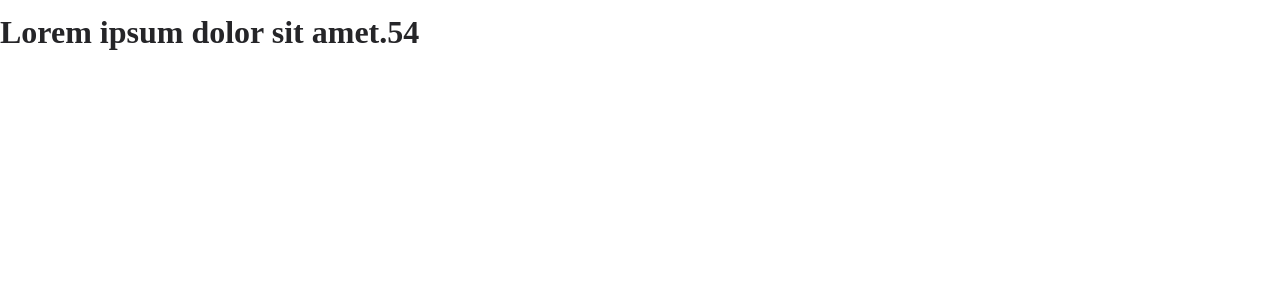
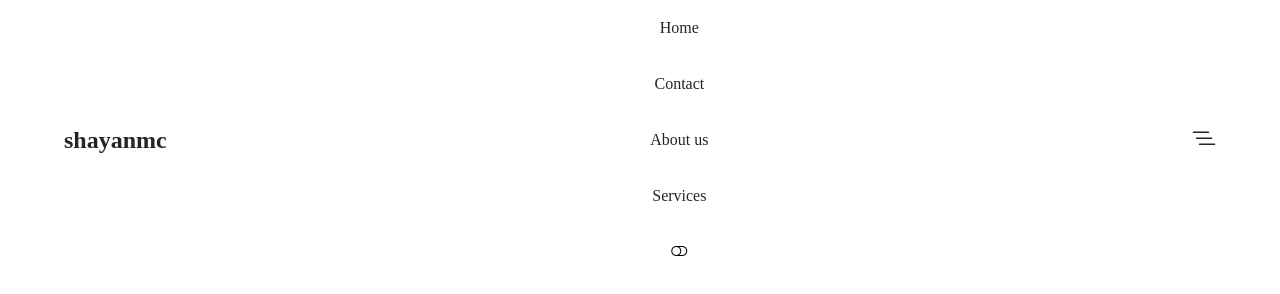
Before and after one commit to shayanmc/sass-project, a website: page index.html in a window 1280 px wide. Drawn offline with Linux system fonts and the light colour scheme; files whose address does not match are found by name.

Commit message:
add navbar

```diff
--- a/index.html
+++ b/index.html
@@ -1,12 +1,37 @@
-<!DOCTYPE html>
+<!doctype html>
 <html lang="en">
-<head>
-    <meta charset="UTF-8">
-    <meta name="viewport" content="width=device-width, initial-scale=1.0">
-    <link rel="stylesheet" href="css/styles.css">
+  <head>
+    <meta charset="UTF-8" />
+    <meta name="viewport" content="width=device-width, initial-scale=1.0" />
+    <link rel="stylesheet" href="css/styles.css" />
+    <!-- Boot strap icons -->
+    <link rel="stylesheet" href="css/bootstrap-icons.css" />
     <title>sass project</title>
-</head>
-<body>
-    <h1>Lorem ipsum dolor sit amet.54</h1>
-</body>
+  </head>
+  <body>
+    <header class="header">
+      <nav class="nav container">
+        <a class="nav__logo" href="#">shayanmc</a>
+
+        <div class="nav__menu" id="nav-menu">
+          <ul class="nav__list">
+            <li class="nav__item"><a class="nav__link" href="#">Home</a></li>
+            <li class="nav__item"><a class="nav__link" href="#">Contact</a></li>
+            <li class="nav__item">
+              <a class="nav__link" href="#">About us</a>
+            </li>
+            <li class="nav__item">
+              <a class="nav__link" href="#">Services</a>
+            </li>
+            <i class="bi bi-toggle-off"></i>
+          </ul>
+        </div>
+        <div class="nav__toggle" id="nav-toggle">
+          <i class="bi bi-list-nested"></i>
+        </div>
+        <a class="button button__header" href="#">lorem</a>
+      </nav>
+    </header>
+    <script src="./js/app.js" ></script>
+  </body>
 </html>
--- /dev/null
+++ b/scss/components/_button.scss
@@ -0,0 +1,5 @@
+.button {
+    &__header {
+        display: none;
+    }
+}
--- /dev/null
+++ b/scss/components/_header.scss
@@ -0,0 +1,54 @@
+.header {
+    position: fixed;
+    width: 100%;
+    background: var(--body-color);
+    top: 0;
+    right: 0;
+    padding: 0.75rem 0;
+}
+
+.nav {
+    display: flex;
+    justify-content: space-between;
+    align-items: center;
+
+    &__logo {
+        font-size: 1.5rem;
+        font-weight: bold;
+    }
+    &__toggle {
+        font-size: 1.5rem;
+        cursor: pointer;
+    }
+
+    &__menu {
+        @media screen and (max-width : 767px) {
+            position: fixed;
+            background: var(--container-color);
+            box-shadow: 0 0 4px rgba(0,0,0,0.1);
+            top: -100%;
+            left: 0;
+            right: 0;
+            width: 90%;
+            margin: auto;
+            border-radius: 2rem;
+            padding: 2.5rem 0;
+            transition: 0.4s;
+        }
+    }
+    &__list {
+        text-align: center;
+        display: flex;
+        flex-direction: column;
+        row-gap: 1.5rem;
+        align-items: center;
+    }
+    &__link ,
+    &__logo,
+    &__toggle {
+        color : var(--title-color)
+    }
+}
+.show-menu {
+    top: 4rem;
+}
--- /dev/null
+++ b/scss/layout/_layout.scss
@@ -0,0 +1,7 @@
+.container {
+    width: 90vw;
+    max-width: 1450px;
+    margin:  0 auto;
+    display: grid;
+    gap : 1.5rem
+}
--- a/scss/styles.scss
+++ b/scss/styles.scss
@@ -1,3 +1,6 @@
 @import './config/varible';
 @import './base/base';
+@import './layout/layout';
+@import './components/button';
+@import './components/header';
 @import './components/mediaqueries';
```
Also changed, not shown: css/styles.css, 1 other file.
